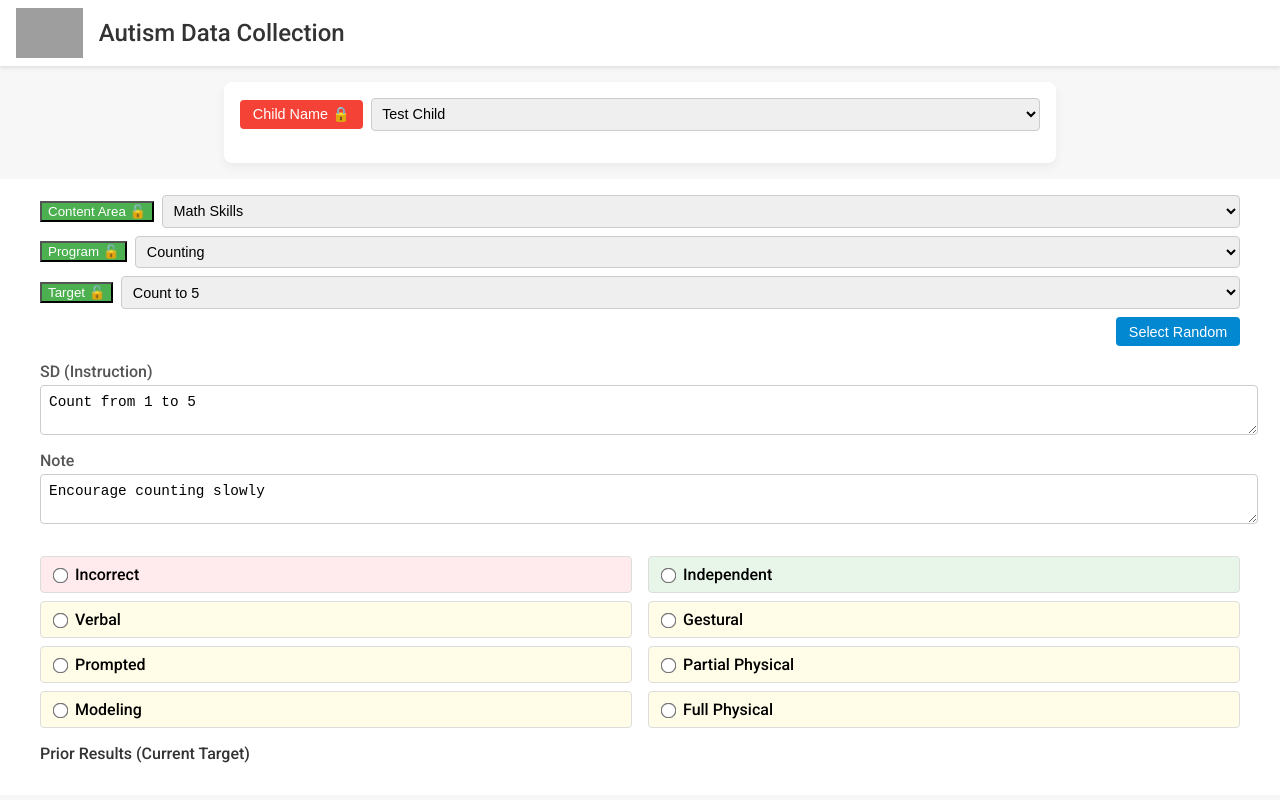
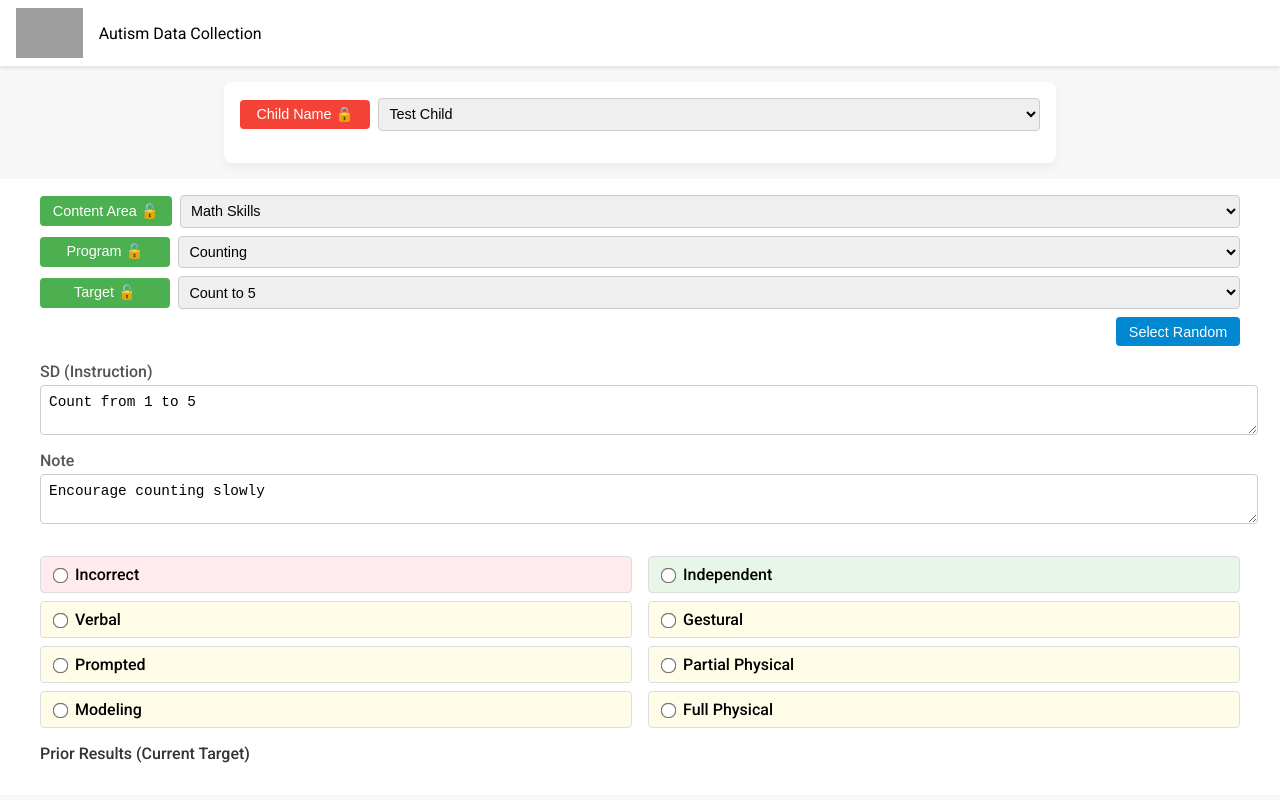
Before and after one commit to warmachine22/aba2, a plain HTML site: page index.html in a window 1280 px wide. Shown: the top 800 px of the page. Drawn offline with Linux system fonts and the light colour scheme; grey boxes are pictures that could not be loaded.

Commit message:
Update index.html

```diff
--- a/index.html
+++ b/index.html
@@ -46,15 +46,17 @@
       box-shadow: 0 4px 10px rgba(0,0,0,0.05);
     }
 
-    /* Child Name Row (matches others) */
+    /* Child Name Row */
     .child-row {
       display: flex;
       align-items: center;
       gap: 0.5rem;
       margin-bottom: 1rem;
     }
-    #childLockBtn {
-      min-width: 120px;
+
+    /* Shared button style for all lock/unlock buttons */
+    .dropdown-btn {
+      min-width: 130px; /* slightly more for mobile readability */
       border: none;
       border-radius: 4px;
       cursor: pointer;
@@ -63,6 +65,7 @@
       transition: background-color 0.2s;
       white-space: nowrap;
     }
+
     #childNameSelect {
       flex: 1;
       padding: 0.4rem;
@@ -99,16 +102,7 @@
       gap: 0.5rem;
       margin-bottom: 0.5rem;
     }
-    .dropdown-btn {
-      min-width: 120px;
-      border: none;
-      border-radius: 4px;
-      cursor: pointer;
-      font-size: 0.9rem;
-      padding: 0.4rem 0.8rem;
-      transition: background-color 0.2s;
-      white-space: nowrap;
-    }
+
     .dropdown-row select {
       flex: 1;
       padding: 0.4rem;
@@ -405,7 +399,7 @@
   <!-- Top Header with Logo and Title -->
   <div class="app-header">
     <img src="https://www.aeesei.com/uploads/1/2/6/7/126757502/capturelogo.png" alt="AESEEI Logo">
-    <h1>Autism Data Collection</h1>
+    <b1>Autism Data Collection</b1>
   </div>
 
   <!-- Main Container (Child Name row) -->
@@ -413,8 +407,8 @@
     <div class="child-row">
       <!-- Hidden lock checkbox to preserve logic -->
       <input type="checkbox" id="lockChild" checked />
-      <!-- The button that toggles locked/unlocked for child name -->
-      <button id="childLockBtn" class="locked">Child Name 🔒</button>
+      <!-- The button that toggles locked/unlocked for child name (using .dropdown-btn for consistent styling) -->
+      <button id="childLockBtn" class="dropdown-btn locked">Child Name 🔒</button>
       <select id="childNameSelect"></select>
     </div>
   </div>
@@ -425,21 +419,22 @@
       <!-- Content Area -->
       <div class="dropdown-row">
         <input type="checkbox" id="lockContentArea" />
-        <button id="contentAreaBtn" class="unlocked">Content Area 🔓</button>
+        <!-- Also use .dropdown-btn here -->
+        <button id="contentAreaBtn" class="dropdown-btn unlocked">Content Area 🔓</button>
         <select id="contentAreaSelect"></select>
       </div>
 
       <!-- Program -->
       <div class="dropdown-row">
         <input type="checkbox" id="lockProgram" />
-        <button id="programBtn" class="unlocked">Program 🔓</button>
+        <button id="programBtn" class="dropdown-btn unlocked">Program 🔓</button>
         <select id="programSelect"></select>
       </div>
 
       <!-- Target -->
       <div class="dropdown-row">
         <input type="checkbox" id="lockTarget" />
-        <button id="targetBtn" class="unlocked">Target 🔓</button>
+        <button id="targetBtn" class="dropdown-btn unlocked">Target 🔓</button>
         <select id="targetSelect"></select>
       </div>
 
@@ -566,7 +561,7 @@
   <datalist id="programList"></datalist>
   <datalist id="targetList"></datalist>
 
-  <!-- Script: Only changed the setLockState function to use the lock emojis 🔒 / 🔓 -->
+  <!-- Script: NO logic changes, only same code as before -->
   <script>
     /******** Global Variables ********/
     let trialHistory = [];
@@ -785,11 +780,6 @@
     updatePriorResults();
 
     /******** Lock/Unlock Buttons ********/
-    /**
-     * Changed here to use emojis:
-     *   🔒 for locked
-     *   🔓 for unlocked
-     */
     function setLockState(checkbox, button, labelText) {
       if (checkbox.checked) {
         // LOCKED
```
